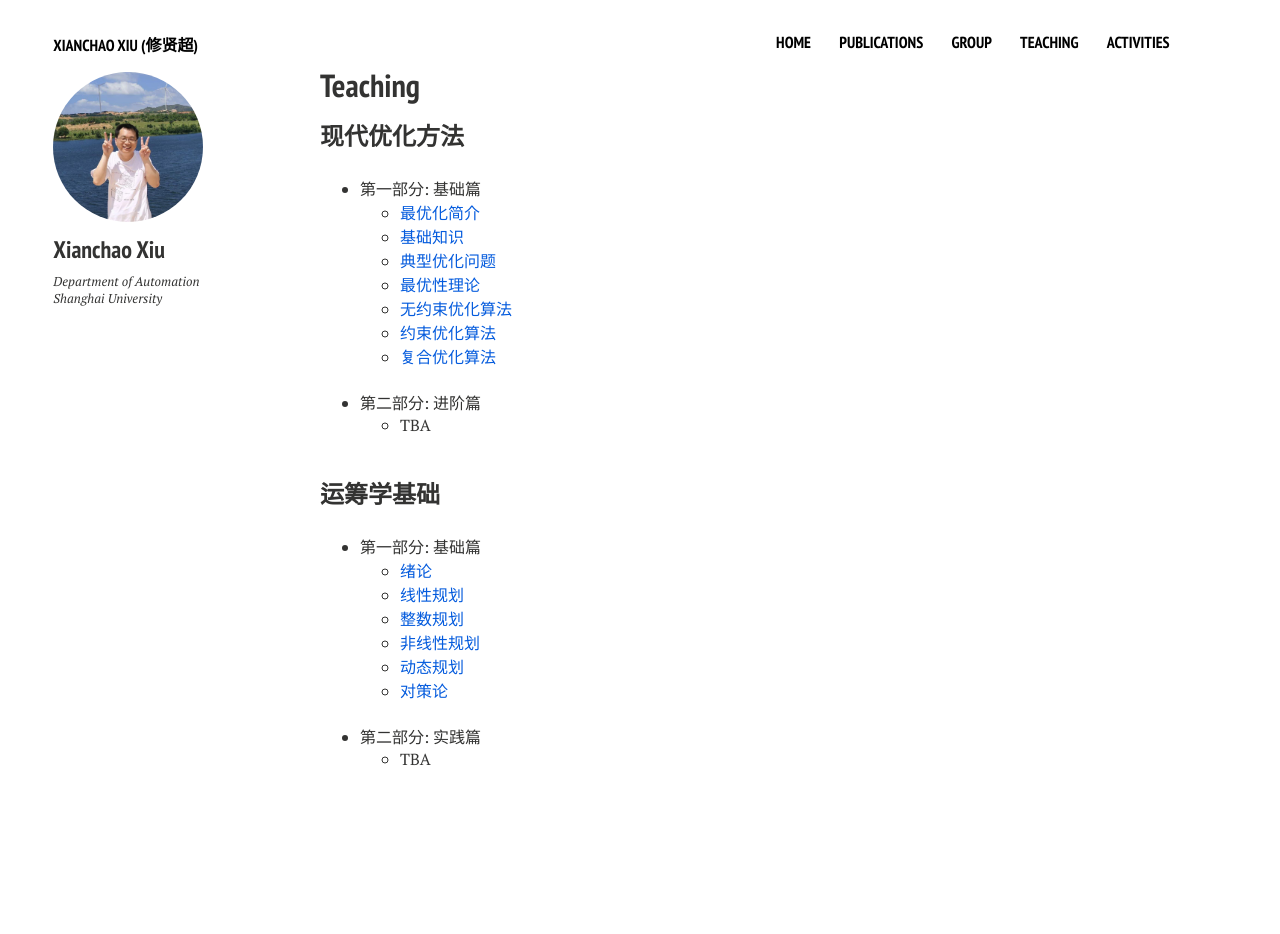
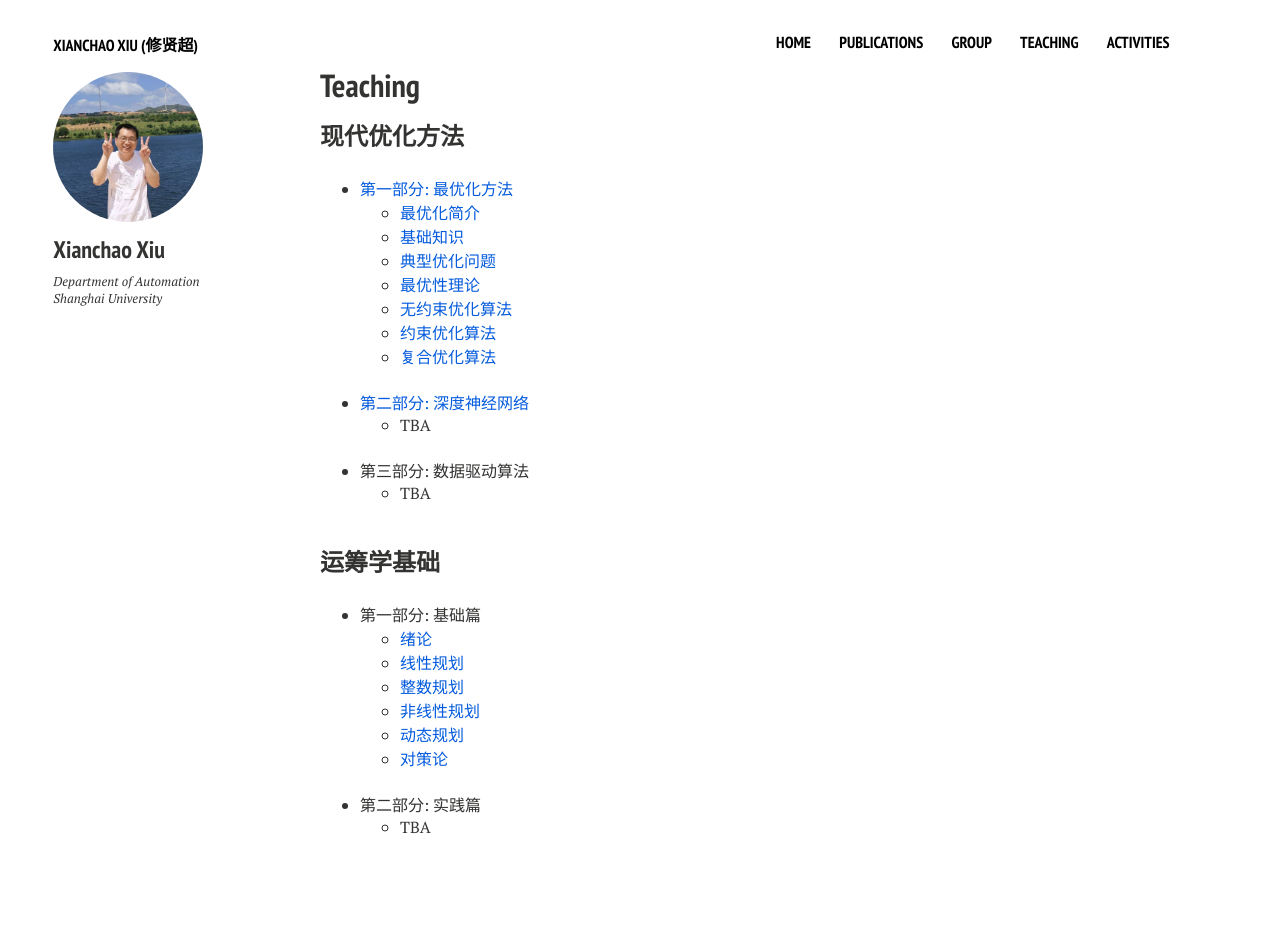
Before and after one commit to xianchaoxiu/xianchaoxiu.github.io, a Jekyll site: the page built from teaching/index.md, in a window 1280 px wide. Built offline with Jekyll 4.4.1, drawn with Linux system fonts in a browser that asks for light colours; nearby versions of some CDN libraries; before the commit the page ends 900 px from its top, so only the background shows below that.

Commit message:
Update index.md

```diff
--- a/teaching/index.md
+++ b/teaching/index.md
@@ -11,7 +11,7 @@ share: false
 
 ### 现代优化方法
 
-- 第一部分: 基础篇 <br>
+- <a href="http://faculty.bicmr.pku.edu.cn/~wenzw/optbook.html" class="textlink" target="_blank">第一部分: 最优化方法 </a>  <br>
   - <a href="../teaching/OPT_1.pdf" class="textlink" target="_blank">最优化简介 </a>  <br>
   - <a href="../teaching/OPT_2.pdf" class="textlink" target="_blank">基础知识 </a> <br>
   - <a href="../teaching/OPT_3.pdf" class="textlink" target="_blank">典型优化问题 </a> <br>
@@ -20,10 +20,11 @@ share: false
   - <a href="../teaching/OPT_6.pdf" class="textlink" target="_blank">约束优化算法 </a> <br>
   - <a href="../teaching/OPT_7.pdf" class="textlink" target="_blank">复合优化算法 </a> <br><br>
 
-- 第二部分: 进阶篇  <br>
+- <a href="https://nndl.github.io/" class="textlink" target="_blank"> 第二部分: 深度神经网络 </a>  <br>
   - TBA <br><br>
 
-
+- 第三部分: 数据驱动算法 <br>
+  - TBA <br><br>
 
 
 
```
